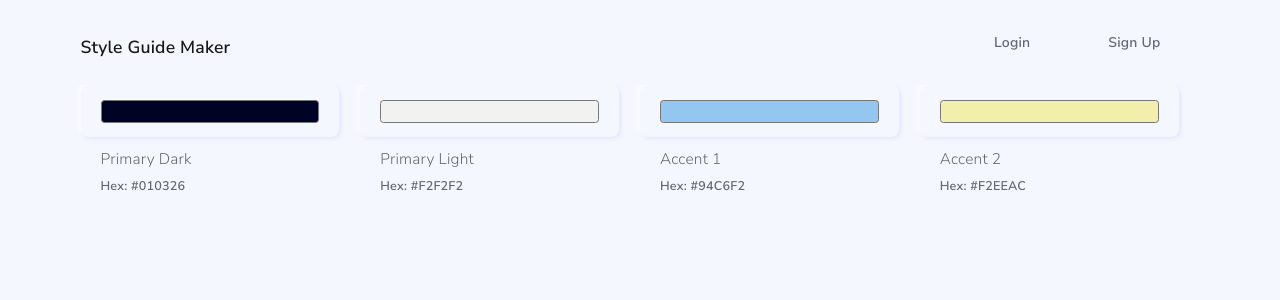
After one commit to sashacandoit/style-guide-generator, a Flask app: template project/templates/new_style_guide.html in a window 1280 px wide. The commit adds this page. Shown: the top 300 px of the page. Run offline with Flask 2, Linux system fonts and the light colour scheme; the template is opened without the code that fills it, so the values that code supplies are empty; some libraries are stand-ins or nearby versions.

Commit message:
finished models and started rendering color scheme form

```diff
--- a/project/app.py
+++ b/project/app.py
@@ -1,6 +1,6 @@
 from flask import Flask, render_template, request, flash, redirect, session
 from forms import AddUserForm, LoginForm, UpdateUserForm, DeleteForm
-from models import db, connect_db, User, APIFontStyle, add_api_data
+from models import db, connect_db, User, APIFontStyle, add_api_data, StyleGuide, UserTypeface, TypesettingStyle
 from sqlalchemy.exc import IntegrityError
 # import requests
 # from api_keys import GOOGLE_API_KEY
@@ -139,4 +139,4 @@ def delete_user(username):
 
 @app.route('/style-guide')
 def view_style_guide():
-    return render_template('style_guide.html')
+    return render_template('new_style_guide.html')
--- a/project/seed.py
+++ b/project/seed.py
@@ -1,5 +1,5 @@
 from app import app
-from models import db, User, APIFontStyle
+from models import db, User, APIFontStyle, StyleGuide, UserTypeface, TypesettingStyle
 
 db.drop_all()
 db.create_all()
--- a/project/templates/base.html
+++ b/project/templates/base.html
@@ -17,6 +17,8 @@
     <!-- Custom Styles -->
     <link rel="stylesheet" href="/static/css/animate.css">
     <link rel="stylesheet" href="/static/css/style.css">
+
+
     <!-- Fonts -->
     <link rel="stylesheet" href="https://fonts.googleapis.com/css2?family=Nunito:wght@300;600;800&display=swap">
     <link rel="stylesheet" href="https://fonts.googleapis.com/css2?family=Nunito+Sans:wght@300;600;800&display=swap">
--- /dev/null
+++ b/project/templates/new_style_guide.html
@@ -0,0 +1,37 @@
+{% extends 'base.html' %}
+{% block content %}
+
+<div class="container">
+
+    <div class="row">
+        <div class="row">
+            <div class="col-md-3 mb-15">
+                <input class="form-control form-control-color" type="color" id="primary-dk" name="primary-dk" value="#010326">
+                <label class="form-label mt-10 pl-20 lead" for="primary-dk">Primary Dark</label>
+                <p class="text-sm pl-20">Hex: #010326</p>
+            </div><!-- / column -->
+
+            <div class="col-md-3 mb-15">
+                <input class="form-control form-control-color" type="color" id="primary-lt" name="primary-lt" value="#F2F2F2">
+                <label class="form-label mt-10 pl-20 lead" for="primary-lt">Primary Light</label>
+                <p class="text-sm pl-20">Hex: #F2F2F2</p>
+            </div><!-- / column -->
+
+            <div class="col-md-3 mb-15">
+                <input class="form-control form-control-color" type="color" id="accent-1" name="accent-1" value="#94C6F2">
+                <label class="form-label mt-10 pl-20 lead" for="accent-1">Accent 1</label>
+                <p class="text-sm pl-20">Hex: #94C6F2</p>
+            </div><!-- / column -->
+
+            <div class="col-md-3 mb-15">
+                <input class="form-control form-control-color" type="color" id="accent-2" name="accent-2" value="#F2EEAC">
+                <label class="form-label mt-10 pl-20 lead" for="accent-2">Accent 2</label>
+                <p class="text-sm pl-20">Hex: #F2EEAC</p>
+            </div><!-- / column -->
+        </div>
+    </div>
+
+</div>
+
+
+{% endblock %}
```
Also changed, not shown: project/forms.py (+12 -3 lines), project/models.py (+76 -102 lines).
